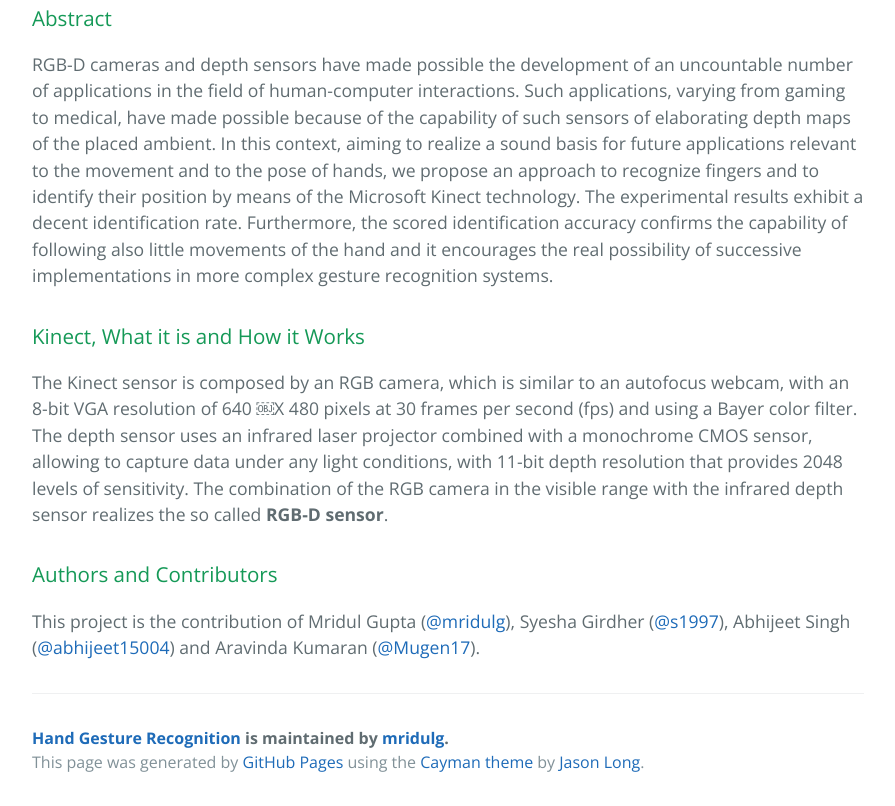
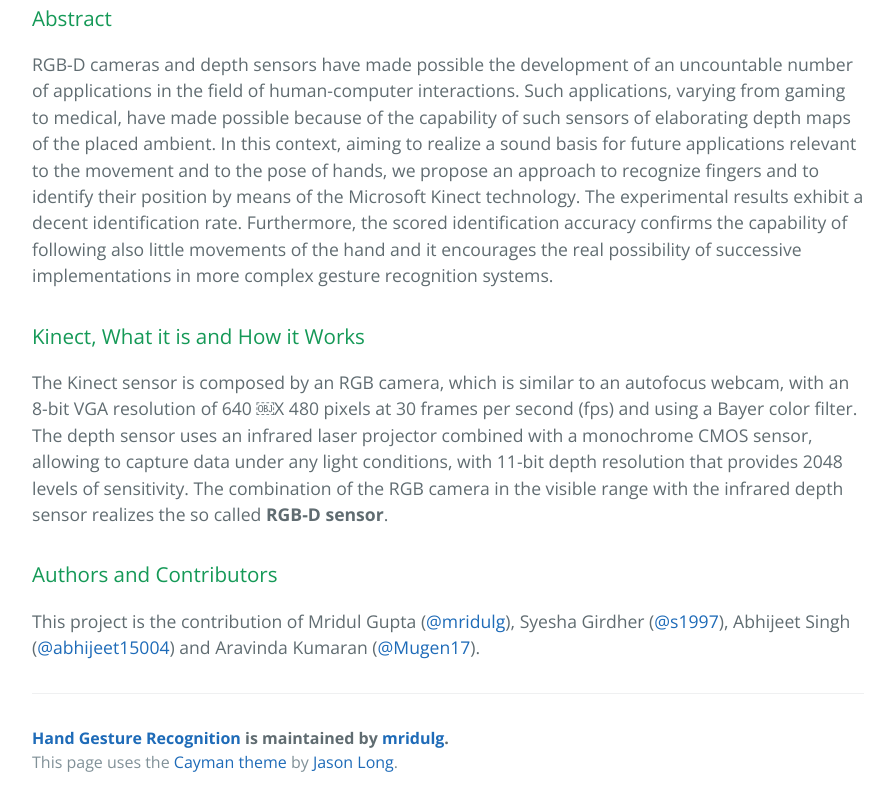
Before and after one commit to mridulg/Hand-Gesture-Recognition, a plain HTML site: page index.html in a window 1280 px wide. Shown: the part 412-1218 px from the top of the page, without its empty margins (192-1087 px from the left). Drawn offline with nearby package versions, Linux system fonts and the light colour scheme.

Commit message:
Update index

```diff
--- a/index.html
+++ b/index.html
@@ -37,7 +37,7 @@
       <footer class="site-footer">
         <span class="site-footer-owner"><a href="https://github.com/mridulg/Hand-Gesture-Recognition">Hand Gesture Recognition</a> is maintained by <a href="https://github.com/mridulg">mridulg</a>.</span>
 
-        <span class="site-footer-credits">This page was generated by <a href="https://pages.github.com">GitHub Pages</a> using the <a href="https://github.com/jasonlong/cayman-theme">Cayman theme</a> by <a href="https://twitter.com/jasonlong">Jason Long</a>.</span>
+        <span class="site-footer-credits">This page uses the <a href="https://github.com/jasonlong/cayman-theme">Cayman theme</a> by <a href="https://twitter.com/jasonlong">Jason Long</a>.</span>
       </footer>
 
     </section>
```
